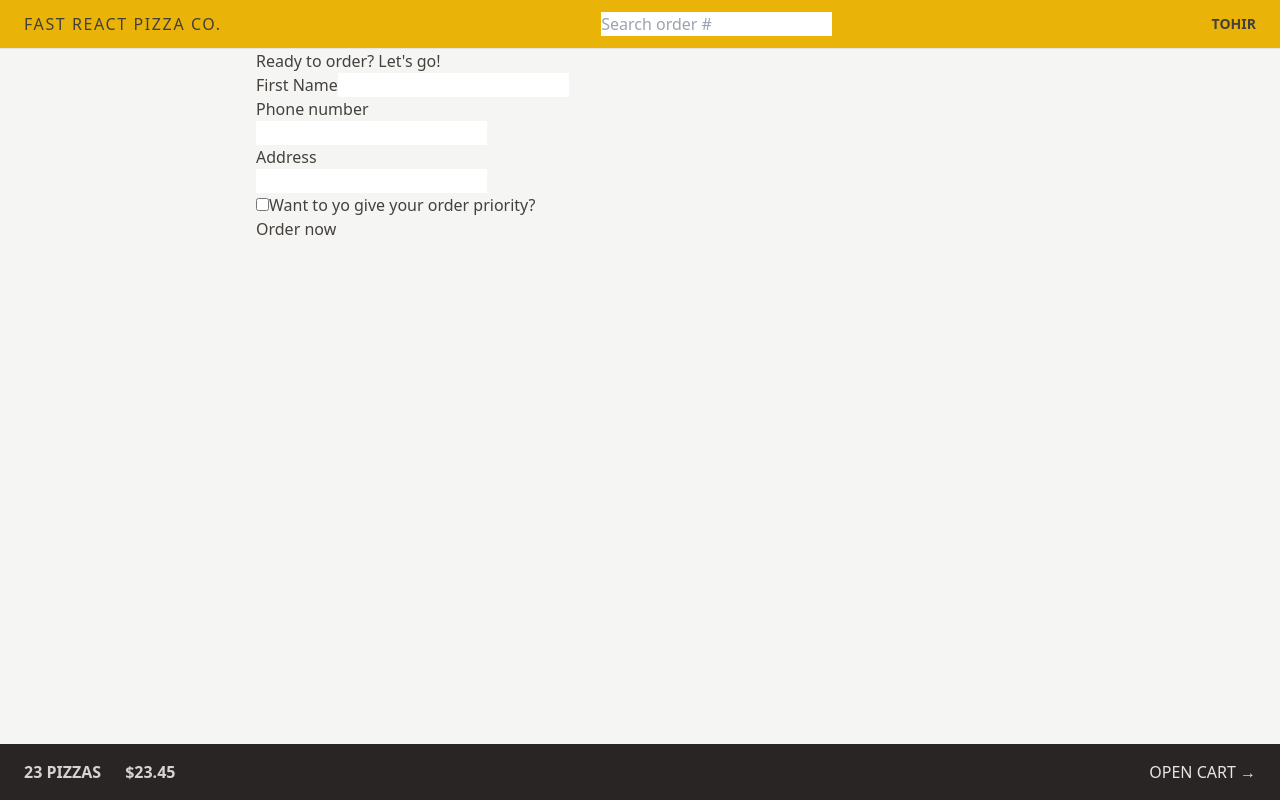
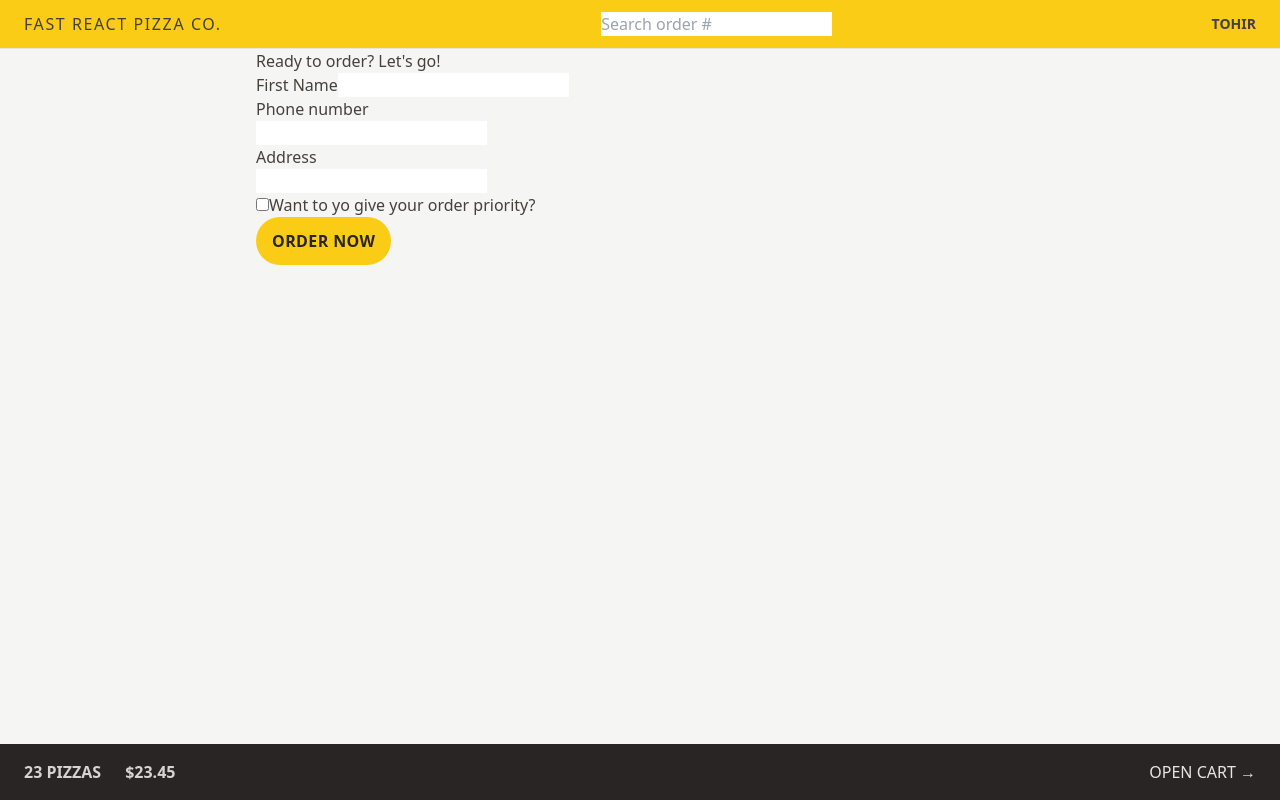
Before and after one commit to kulievdev/fast-pizza-app-react, a React (Vite) app: page /order/new in a window 1280 px wide. Built offline with nearby package versions, Linux system fonts and the light colour scheme.

Commit message:
styled buttons:

```diff
--- a/src/features/cart/Cart.jsx
+++ b/src/features/cart/Cart.jsx
@@ -29,7 +29,12 @@
 
   return (
     <div>
-      <Link to="/menu">&larr; Back to menu</Link>
+      <Link
+        to="/menu"
+        className="text-sm text-blue-500 hover:text-blue-600 hover:underline"
+      >
+        &larr; Back to menu
+      </Link>
 
       <h2>Your cart, %NAME%</h2>
 
--- a/src/features/order/CreateOrder.jsx
+++ b/src/features/order/CreateOrder.jsx
@@ -1,40 +1,40 @@
-import { useState } from "react";
-import { Form, redirect, useActionData, useNavigation } from "react-router-dom";
-import { createOrder } from "../../services/apiRestaurant";
+import { useState } from 'react';
+import { Form, redirect, useActionData, useNavigation } from 'react-router-dom';
+import { createOrder } from '../../services/apiRestaurant';
 
 // https://uibakery.io/regex-library/phone-number
 const isValidPhone = (str) =>
   /^\+?\d{1,4}?[-.\s]?\(?\d{1,3}?\)?[-.\s]?\d{1,4}[-.\s]?\d{1,4}[-.\s]?\d{1,9}$/.test(
-        str
+    str,
   );
 
 const fakeCart = [
   {
     pizzaId: 12,
-        name: "Mediterranean",
+    name: 'Mediterranean',
     quantity: 2,
     unitPrice: 16,
-        totalPrice: 32
+    totalPrice: 32,
   },
   {
     pizzaId: 6,
-        name: "Vegetale",
+    name: 'Vegetale',
     quantity: 1,
     unitPrice: 13,
-        totalPrice: 13
+    totalPrice: 13,
   },
   {
     pizzaId: 11,
-        name: "Spinach and Mushroom",
+    name: 'Spinach and Mushroom',
     quantity: 1,
     unitPrice: 15,
-        totalPrice: 15
-    }
+    totalPrice: 15,
+  },
 ];
 
 function CreateOrder() {
   const navigation = useNavigation();
-    const isSubmitting = navigation.state === "submitting";
+  const isSubmitting = navigation.state === 'submitting';
 
   const formErrors = useActionData();
 
@@ -74,19 +74,16 @@
             // value={withPriority}
             // onChange={(e) => setWithPriority(e.target.checked)}
           />
-                    <label htmlFor="priority">
-                        Want to yo give your order priority?
-                    </label>
+          <label htmlFor="priority">Want to yo give your order priority?</label>
         </div>
 
         <div>
-                    <input
-                        type="hidden"
-                        name="cart"
-                        value={JSON.stringify(cart)}
-                    />
-                    <button disabled={isSubmitting}>
-                        {isSubmitting ? "Placing order..." : "Order now"}
+          <input type="hidden" name="cart" value={JSON.stringify(cart)} />
+          <button
+            disabled={isSubmitting}
+            className="inline-block rounded-full bg-yellow-400 px-4 py-3 font-semibold uppercase tracking-wide text-stone-800 transition-colors duration-300 hover:bg-yellow-300 focus:bg-yellow-300 focus:outline-none focus:ring focus:ring-yellow-300 focus:ring-offset-2 disabled:cursor-not-allowed"
+          >
+            {isSubmitting ? 'Placing order...' : 'Order now'}
           </button>
         </div>
       </Form>
@@ -102,14 +99,14 @@
   const order = {
     ...data,
     cart: JSON.parse(data.cart),
-        priority: data.priority === "on"
+    priority: data.priority === 'on',
   };
 
   const errors = {};
 
   if (!isValidPhone(order.phone))
     errors.phone =
-            "Please give us your correct phone number. We might need it to contact you. ";
+      'Please give us your correct phone number. We might need it to contact you. ';
 
   if (Object.keys(errors).length > 0) return errors;
 
--- a/src/ui/Header.jsx
+++ b/src/ui/Header.jsx
@@ -4,7 +4,7 @@
 
 function Header() {
   return (
-    <header className="flex items-center justify-between border-b border-stone-200 bg-yellow-500 px-4 py-3 uppercase sm:px-6">
+    <header className="flex items-center justify-between border-b border-stone-200 bg-yellow-400 px-4 py-3 uppercase sm:px-6">
       <Link to="/" className="tracking-widest">
         Fast React Pizza Co.
       </Link>
```
Lines whose indentation alone changed are shown as unchanged.
